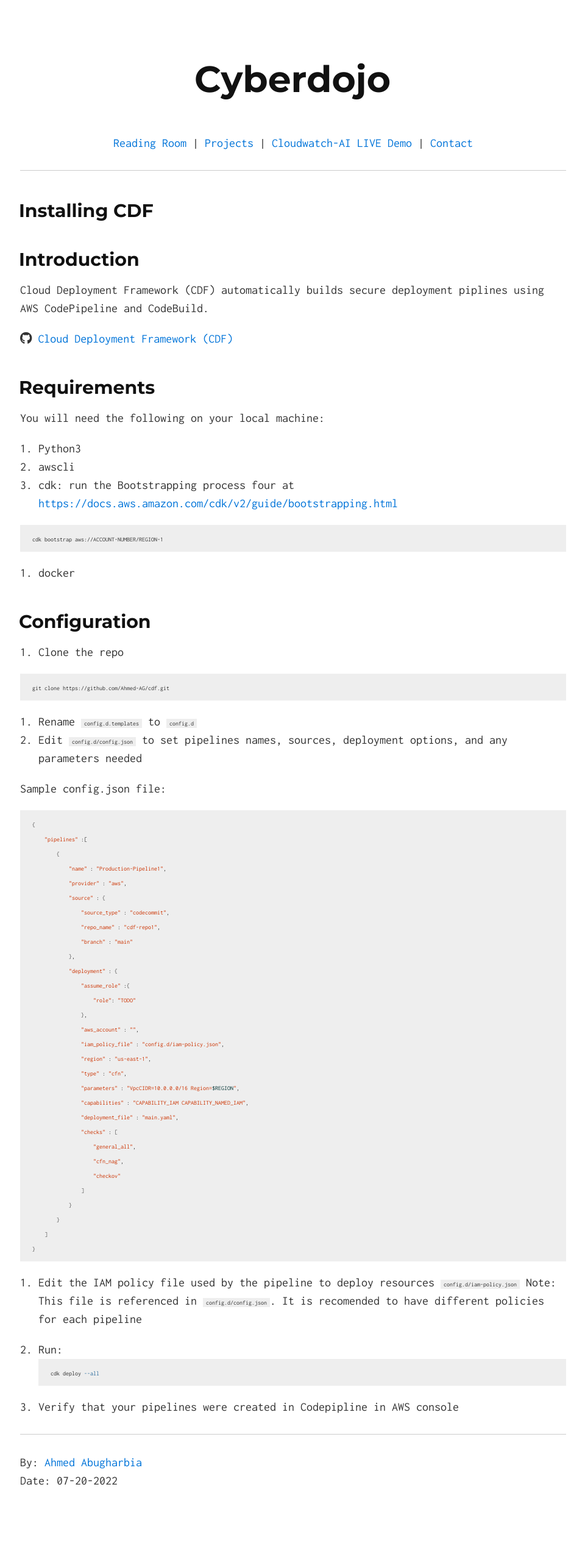
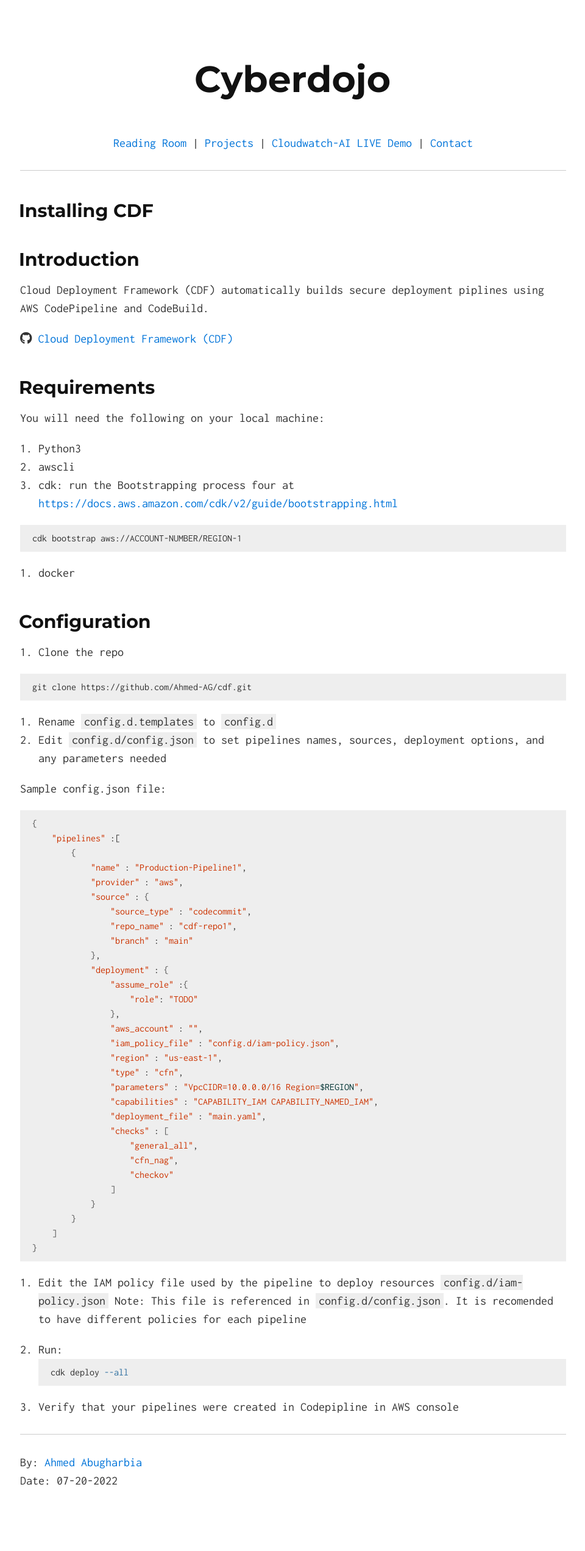
Before and after one commit to Ahmed-AG/cyberdojo-page, a Jekyll site: the page built from read/cloud-deployment-framework.md, in a window 1280 px wide. Shown: the whole page at 61% size, without its empty margins (159-1119 px from the left). Built offline with Jekyll 4.4.1, drawn with Linux system fonts in a browser that asks for light colours.

Commit message:
revert font-size

```diff
--- a/_sass/_normalize.scss
+++ b/_sass/_normalize.scss
@@ -174,8 +174,7 @@
 pre,
 samp {
     font-family: monospace, serif;
-    // font-size: 1em;
-    font-size: x-small;
+    font-size: 1em;
 }
 
 /**
```
